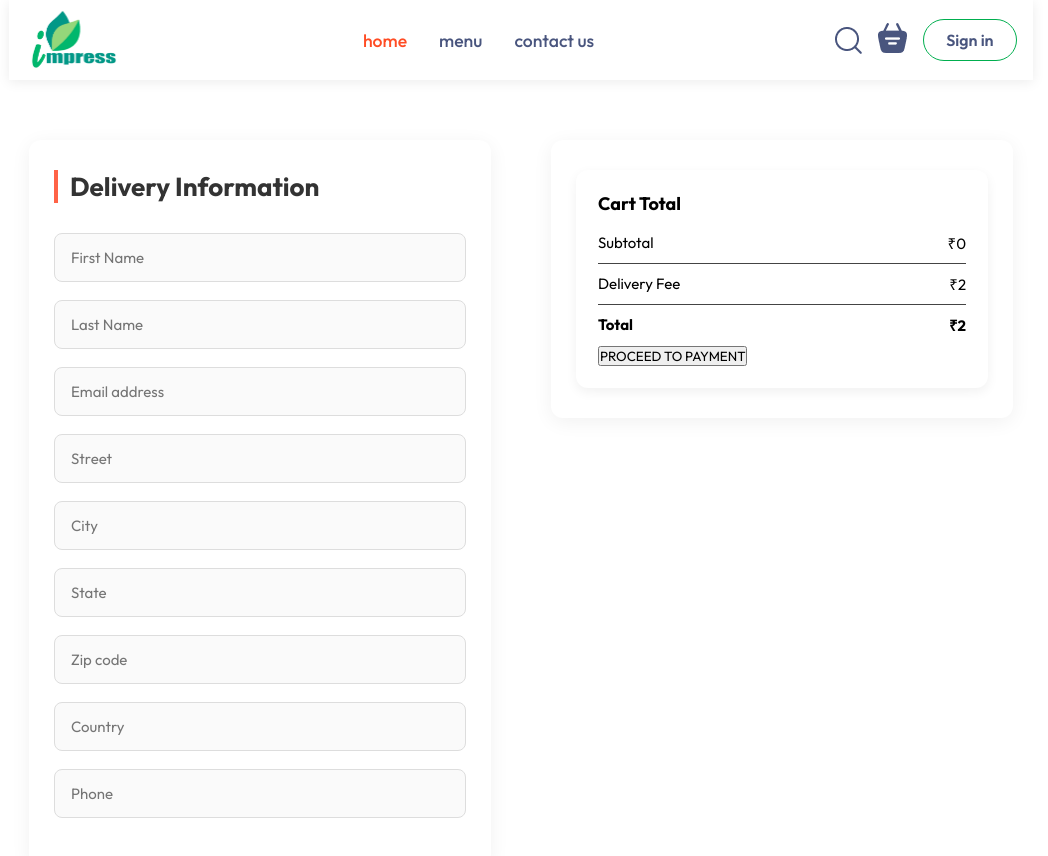
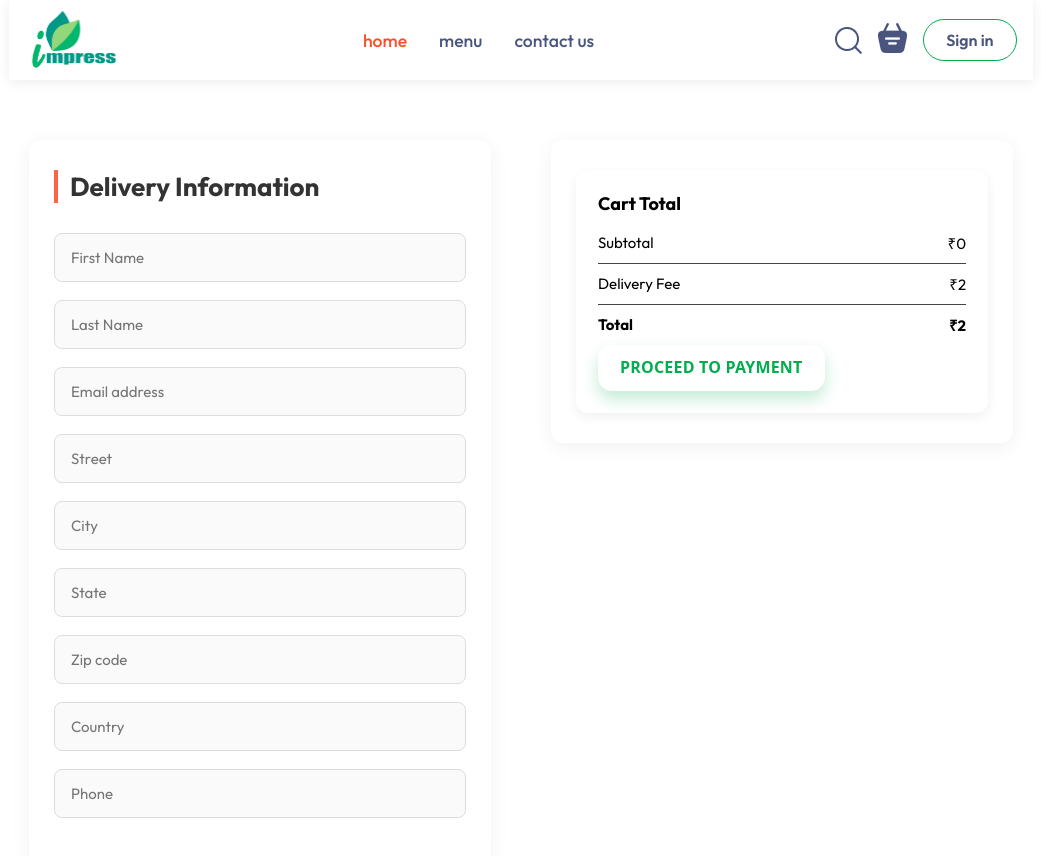
Before and after one commit to Ansuman123580/IMPRESS-2, a React (Vite) app in the folder frontend/: page /order in a window 1280 px wide. Shown: the top 856 px of the page, without its empty margins (119-1167 px from the left). Built offline with nearby package versions, Linux system fonts and the light colour scheme; no server answers.

Commit message:
Update PlaceOrder.jsx

```diff
--- a/frontend/src/pages/PlaceOrder/PlaceOrder.jsx
+++ b/frontend/src/pages/PlaceOrder/PlaceOrder.jsx
@@ -45,7 +45,7 @@ const PlaceOrder = () => {
                             <b>₹{getTotalCartAmount() + 2}</b>
                         </div>
                     </div>
-                    <button >PROCEED TO PAYMENT</button>
+                    <button class="pay-btn">PROCEED TO PAYMENT</button>
                 </div>
             </div>
         </form>
```
